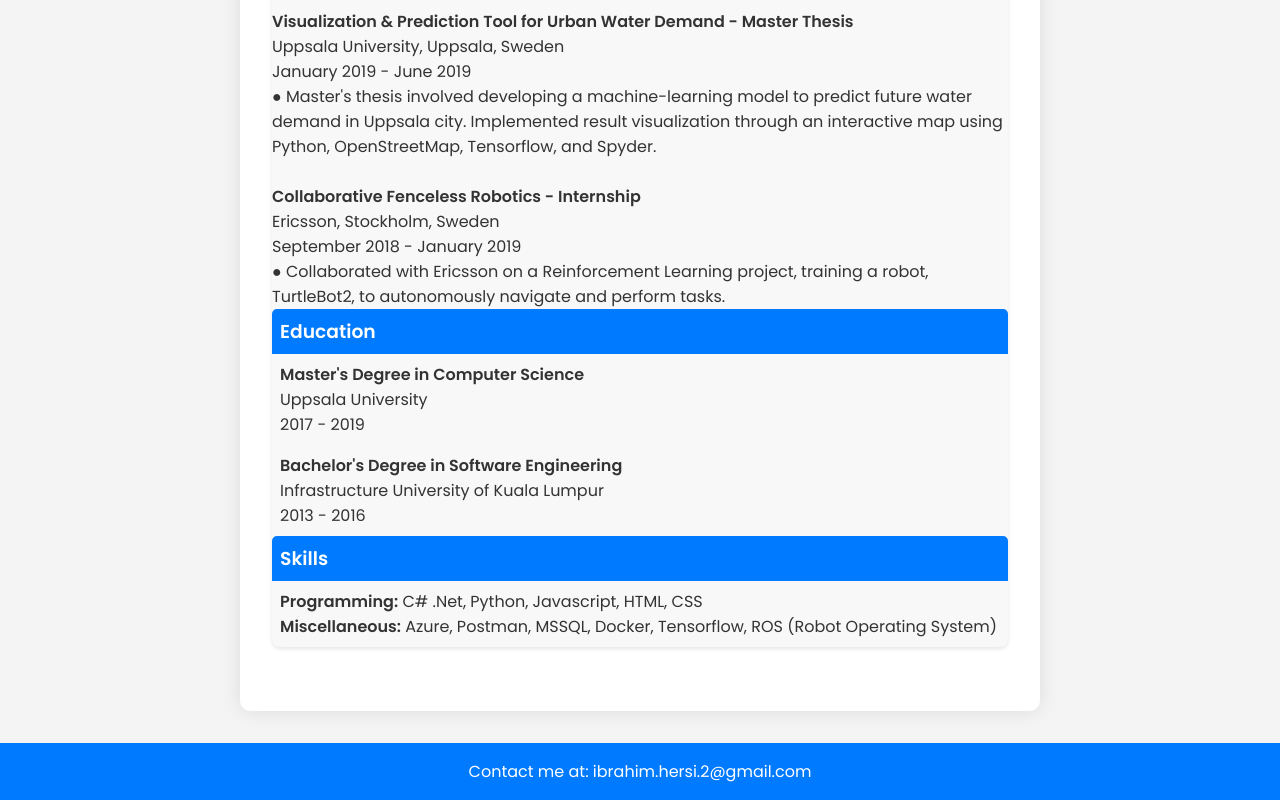
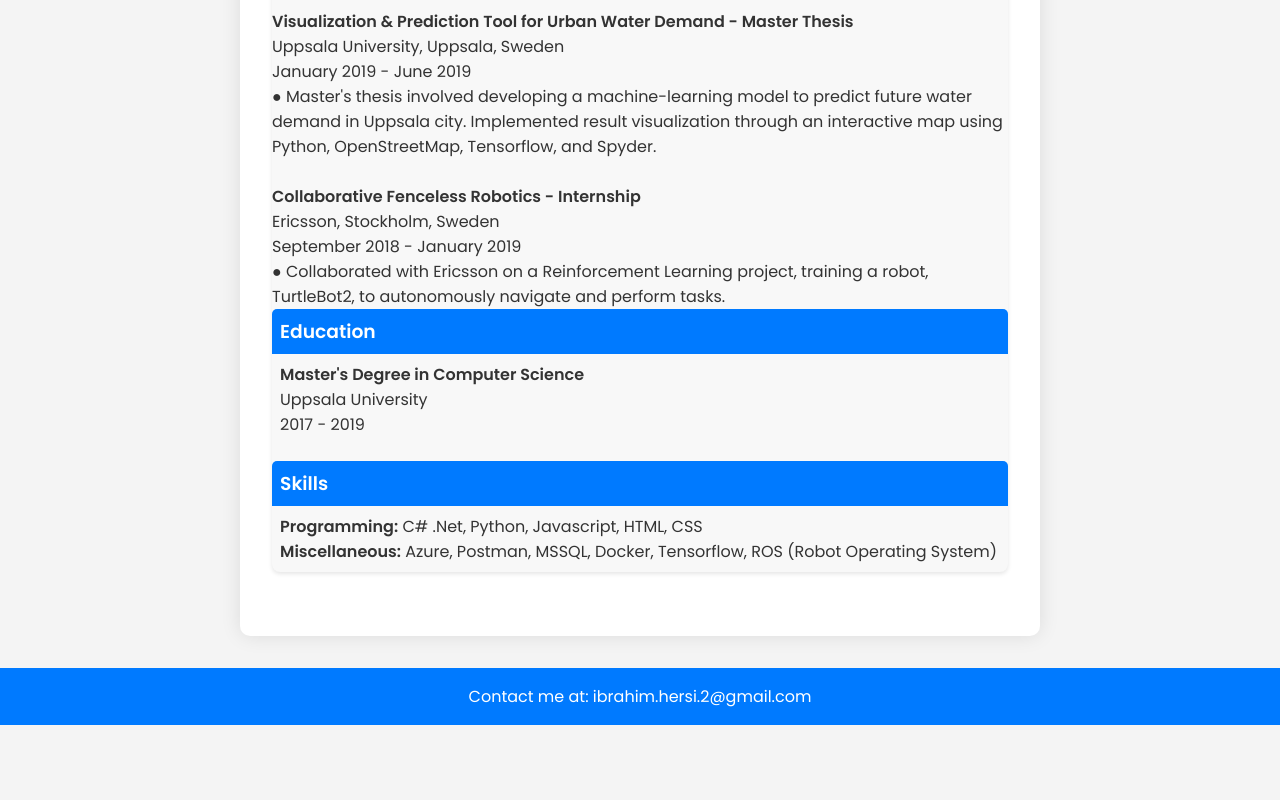
Before and after one commit to ibrahimhersi3/Devops_DockerJenskins, a React (Create React App) app in the folder ci-cd-website/: page / in a window 1280 px wide. Shown: the part 1085-1885 px from the top of the page. After the commit the page ends 1810 px from the top, so only its background shows below. Built offline with nearby package versions, Linux system fonts and the light colour scheme.

Commit message:
small change

```diff
--- a/ci-cd-website/src/components/Home.js
+++ b/ci-cd-website/src/components/Home.js
@@ -71,9 +71,7 @@ const Home = () => {
           </p>
 
           <p>
-            <strong>Bachelor's Degree in Software Engineering</strong> <br />
-            Infrastructure University of Kuala Lumpur <br />
-            2013 - 2016
+
           </p>
 
           {/* Skills */}
```
